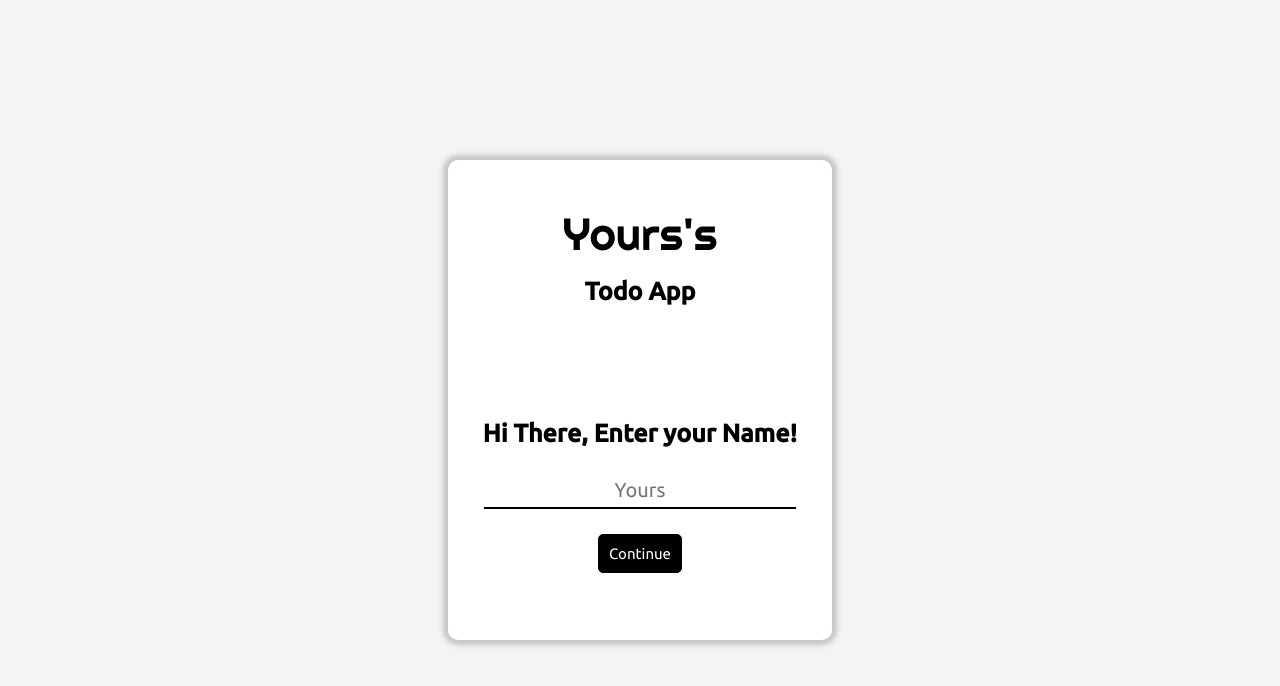
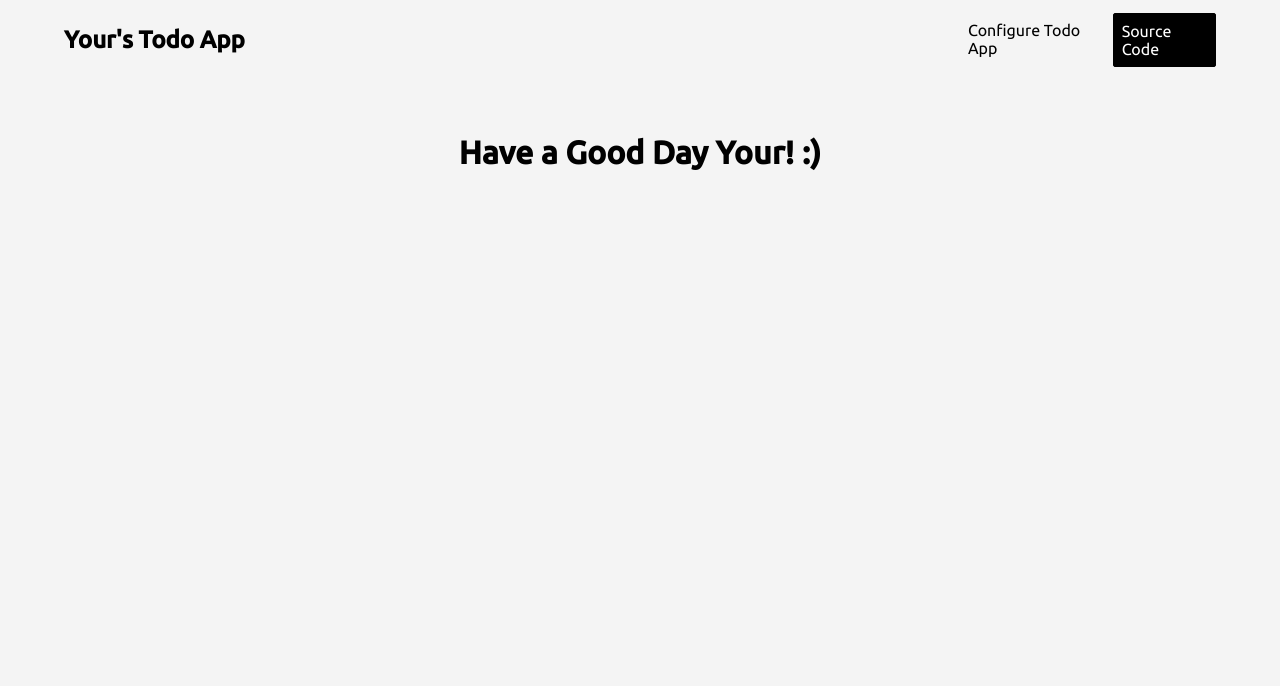
Before and after one commit to RamejaAyush/improved_todo_react, a React app: page /Todo in a window 1280 px wide. Built offline with nearby package versions, Linux system fonts and the light colour scheme.

Commit message:
added routes

```diff
--- a/src/components/GetName.js
+++ b/src/components/GetName.js
@@ -1,9 +1,8 @@
 import { useState } from "react";
+import { Link } from "react-router-dom";
 import "../styles/App.css";
 
-const GetName = () => {
- const [name, setName] = useState("Yours");
-
+const GetName = ({ name, setName }) => {
  const nameHandler = (e) => {
   setName(e.target.value);
   if (e.target.value.length > 15) {
@@ -21,9 +20,15 @@ const GetName = () => {
     <form>
      <h1>Hi There, Enter your Name!</h1>
      <input type="text" onChange={nameHandler} placeholder={name} />
-     <button type="submit" className="continue" maxLength="12">
+     <Link
+      to="/Todo"
+      href="#Todo"
+      type="submit"
+      className="continue"
+      maxLength="12"
+     >
       Continue
-     </button>
+     </Link>
     </form>
    </div>
   </div>
--- /dev/null
+++ b/src/components/Nav.js
@@ -0,0 +1,35 @@
+import { BrowserRouter as Router, Switch, Route, Link } from "react-router-dom";
+import { useState } from "react";
+import GetName from "./GetName";
+import "../styles/Nav.css";
+import Todo from "./Todo";
+
+const Nav = () => {
+ const [name, setName] = useState("Your");
+ return (
+  <Router>
+   <nav>
+    <h1>{name}'s Todo App</h1>
+    <div className="navLinks">
+     <Link to="/" href="#asd">
+      Configure Todo App
+     </Link>
+     <a href="#asd" className="cat">
+      Source Code
+     </a>
+    </div>
+   </nav>
+
+   <Switch>
+    <Route exact path="/">
+     <GetName name={name} setName={setName} />
+    </Route>
+    <Route path="/Todo">
+     <Todo name={name} setName={setName} />
+    </Route>
+   </Switch>
+  </Router>
+ );
+};
+
+export default Nav;
--- a/src/components/Todo.js
+++ b/src/components/Todo.js
@@ -0,0 +1,13 @@
+import "../styles/Todo.css";
+
+const Todo = ({ name }) => {
+ return (
+  <div className="todo" id="Todo">
+   <header>
+    <h1>Have a Good Day {name}! :)</h1>
+   </header>
+  </div>
+ );
+};
+
+export default Todo;
--- a/src/index.js
+++ b/src/index.js
@@ -1,10 +1,10 @@
 import React from "react";
 import ReactDOM from "react-dom";
-import GetName from "./components/GetName";
+import Nav from "./components/Nav";
 
 ReactDOM.render(
  <React.StrictMode>
-  <GetName />
+  <Nav />
  </React.StrictMode>,
  document.getElementById("root")
 );
--- a/src/styles/App.css
+++ b/src/styles/App.css
@@ -20,7 +20,7 @@ span {
 
 .name {
  width: 100%;
- height: 100vh;
+ height: 90vh;
  display: flex;
  align-items: center;
  justify-content: center;
@@ -83,7 +83,7 @@ span {
  font-family: "Ubuntu", sans-serif;
 }
 
-.form-container form button {
+.form-container form a {
  padding: 10px;
  font-size: 15px;
  border: 1px solid black;
@@ -93,9 +93,10 @@ span {
  font-family: "Ubuntu", sans-serif;
  transition: all 150ms ease-in-out;
  border-radius: 5px;
+ text-decoration: none;
 }
 
-.form-container form button:hover,
-.form-container form button:focus {
+.form-container form a:hover,
+.form-container form a:focus {
  transform: scale(1.1);
 }
--- /dev/null
+++ b/src/styles/Nav.css
@@ -0,0 +1,36 @@
+nav {
+ width: 100%;
+ height: 10vh;
+ display: flex;
+ justify-content: space-between;
+ align-items: center;
+}
+
+nav h1 {
+ margin-left: 5%;
+}
+
+nav .navLinks {
+ margin-right: 5%;
+ width: 20%;
+ display: flex;
+ justify-content: space-around;
+}
+
+nav .navLinks a {
+ text-decoration: none;
+ color: inherit;
+ padding: 8px;
+}
+
+.cat {
+ border: 1px solid black;
+ border-radius: 2px;
+ background-color: black;
+ color: white !important;
+ transition: all 150ms ease-in-out;
+}
+
+.cat:hover {
+ transform: scale(1.1);
+}
--- /dev/null
+++ b/src/styles/Todo.css
@@ -0,0 +1,11 @@
+.todo {
+ width: 100%;
+ height: 90vh;
+}
+
+.todo header {
+ width: 100%;
+ height: 20%;
+ display: grid;
+ place-items: center;
+}
```
